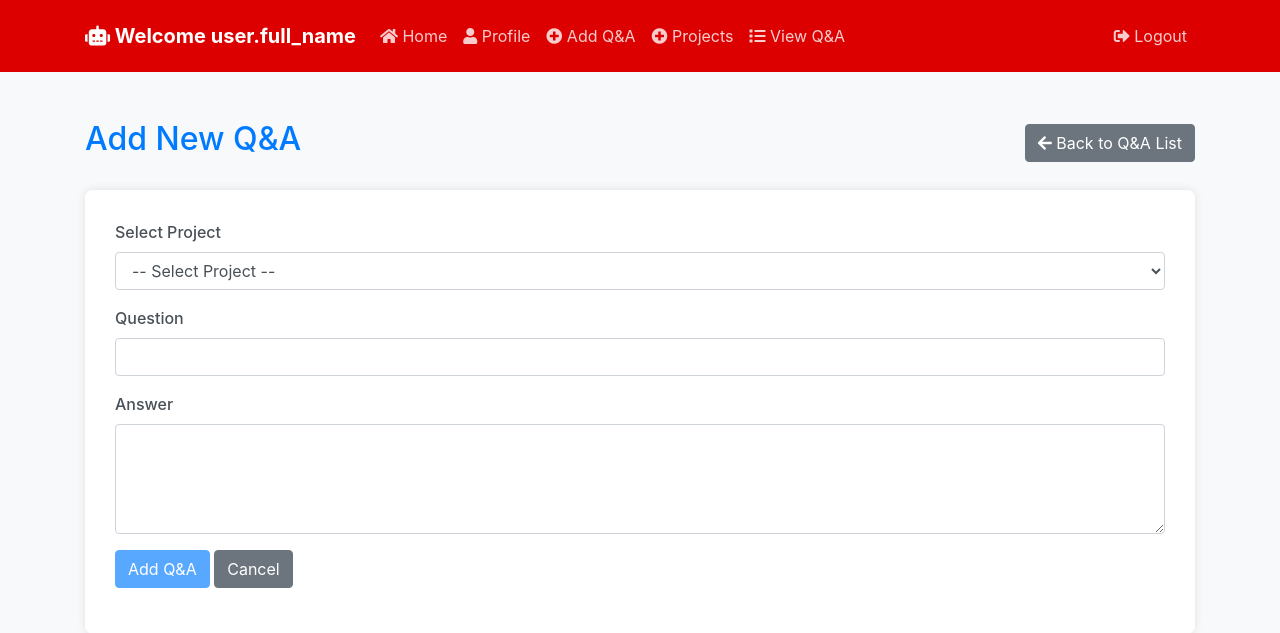
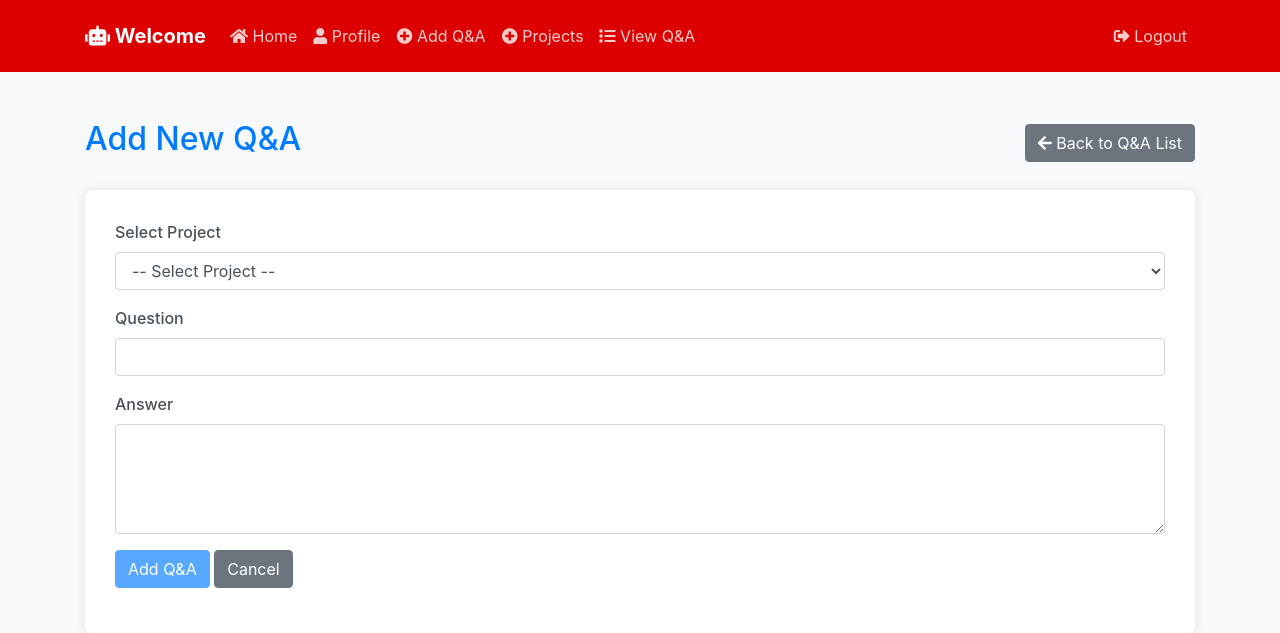
Before and after one commit to dhdev19/chatbotToolForAll, a Flask app: template app/templates/add_qa.html in a window 1280 px wide. Shown: the top 633 px of the page. Run offline with Flask 3, Linux system fonts and the light colour scheme; the template is opened without the code that fills it: most values are stand-ins (such as "Sample title", 1, 10 or a date in 2020); parts of the project's set-up code (start-up, migrations or seed data) failed here and were passed over; some libraries are stand-ins or nearby versions.

Commit message:
Update base.html

```diff
--- a/app/templates/base.html
+++ b/app/templates/base.html
@@ -86,7 +86,7 @@
     <nav class="navbar navbar-expand-lg navbar-dark">
         <div class="container">
             <a class="navbar-brand" href="{{ url_for('dashboard.index') }}">
-                <i class="fas fa-robot"></i> Welcome user.full_name
+                <i class="fas fa-robot"></i> Welcome {{ user.full_name }}
             </a>
             <button class="navbar-toggler" type="button" data-toggle="collapse" data-target="#navbarNav">
                 <span class="navbar-toggler-icon"></span>
```
